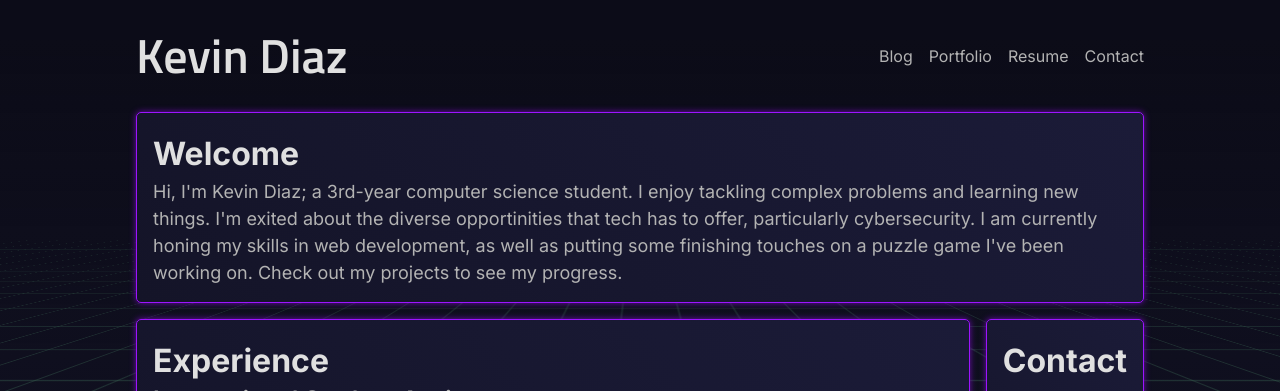
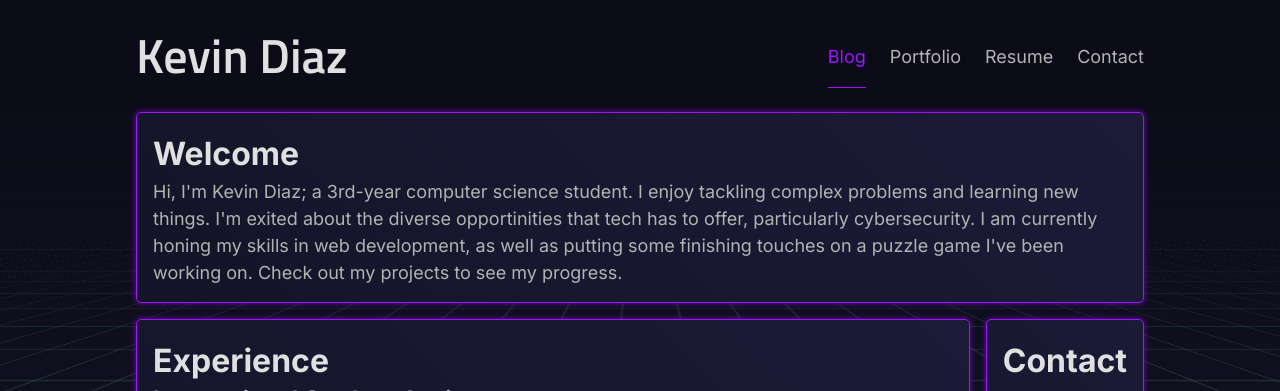
Before and after one commit to kjdiaz508/HFI-starter-packet, a plain HTML site: page index.html in a window 1280 px wide. In both pictures the pointer is over the link "Blog". Shown: the top 391 px of the page. Drawn offline with Linux system fonts and the light colour scheme.

Commit message:
feat: link styling

```diff
--- a/index.html
+++ b/index.html
@@ -20,7 +20,7 @@
     <header class="container">
         <h1 class="logo">Kevin Diaz</h1>
         <nav>
-            <ul class="nav-links">
+            <ul class="nav-links text">
                 <li><a href="blog.html">Blog</a></li>
                 <li><a href="portfolio.html">Portfolio</a></li>
                 <li><a href="blog.html">Resume</a></li>
--- a/styles/components.css
+++ b/styles/components.css
@@ -121,7 +121,7 @@ to the screen, not to the space below the header
 nav, .nav-links {
     list-style: none;
     display: flex;
-    gap: 16px;
+    gap: 24px;
 }
 
 a {
@@ -130,9 +130,9 @@ a {
 }
 
 a:hover {
-    color {
-
-    }
+    color: var(--accent-color);
+    text-decoration: underline;
+    text-underline-offset: 1.5rem;
 }
 
 .contact-icon-container {
```
